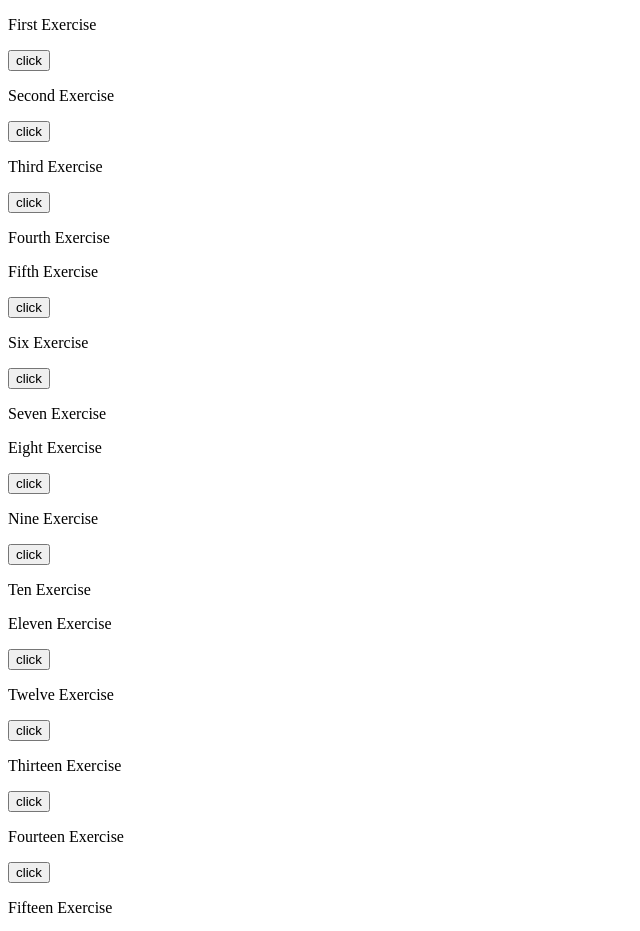
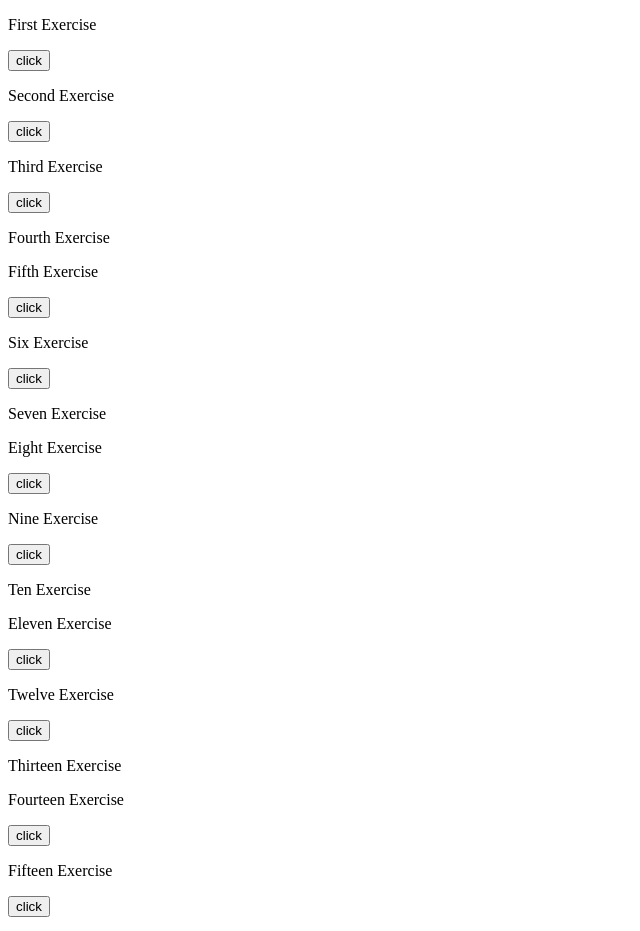
Before and after one commit to Hassam-07/rxjs-practice, an Angular app: page / in a window 1280 px wide. Shown: the top 931 px of the page, without its empty margins (0-640 px from the left). Built offline with nearby package versions, Linux system fonts and the light colour scheme.

Commit message:
updated code

```diff
--- a/src/app/app.component.html
+++ b/src/app/app.component.html
@@ -23,7 +23,7 @@
 <p>Twelve Exercise</p>
 <button (click)="function12()">click</button>
 <p>Thirteen Exercise</p>
-<button (click)="function13()">click</button>
+<!-- <button (click)="function13()">click</button> -->
 <p>Fourteen Exercise</p>
 <button (click)="function14()">click</button>
 <p>Fifteen Exercise</p>
--- a/src/app/app.component.ts
+++ b/src/app/app.component.ts
@@ -481,25 +481,7 @@ export class AppComponent {
   }
 
   // Exercise 13
-  function13(projectionFunctionThatReturnsArray: any) {
-    var spanishFrenchEnglishWords = [
-      ['cero', 'rien', 'zero'],
-      ['uno', 'un', 'one'],
-      ['dos', 'deux', 'two'],
-    ];
 
-    from(spanishFrenchEnglishWords)
-      .pipe(
-        concatMap((item) => {
-          // Assuming projectionFunctionThatReturnsObservable is a function returning an observable
-          return projectionFunctionThatReturnsArray(item);
-        })
-      )
-      .subscribe((result) => {
-        // This will log the flattened and concatenated result of each projected observable
-        console.log(result);
-      });
-  }
   // Exercise 14
   function14() {
     var movieLists = [
```
